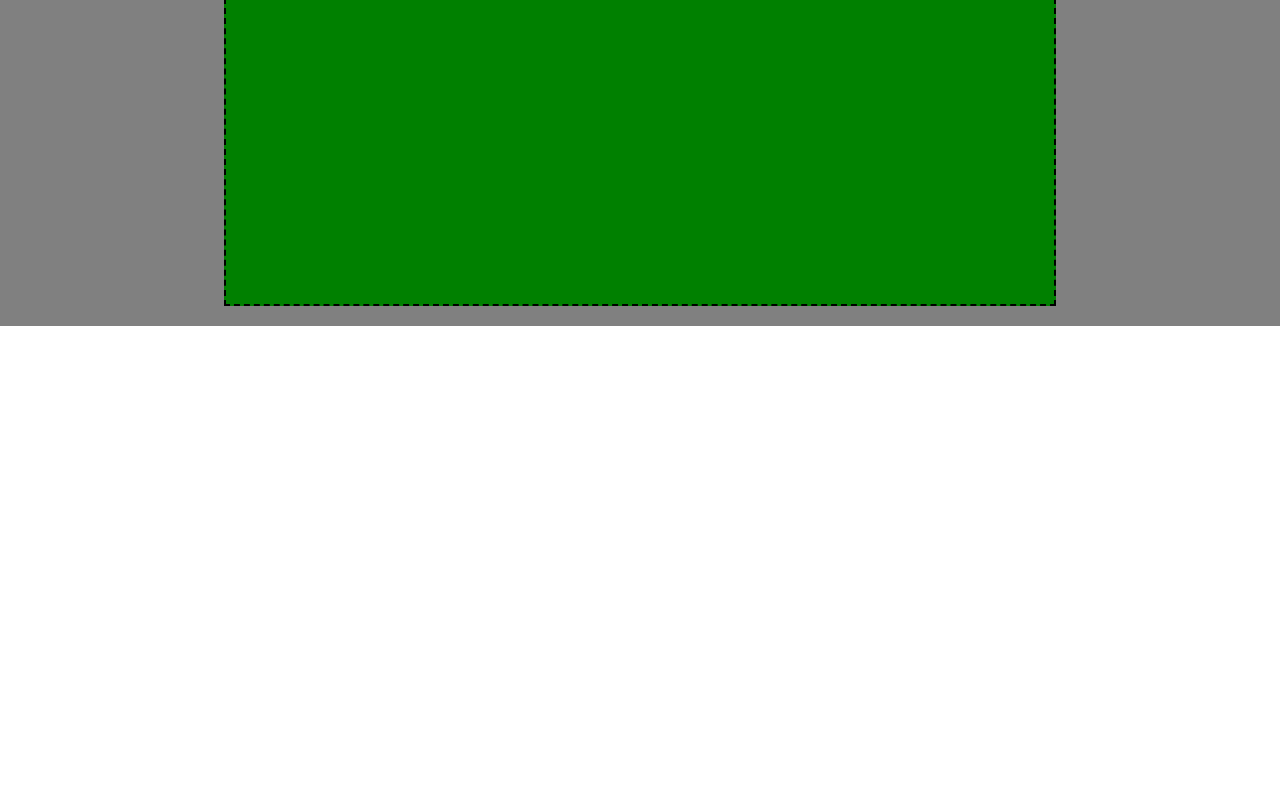
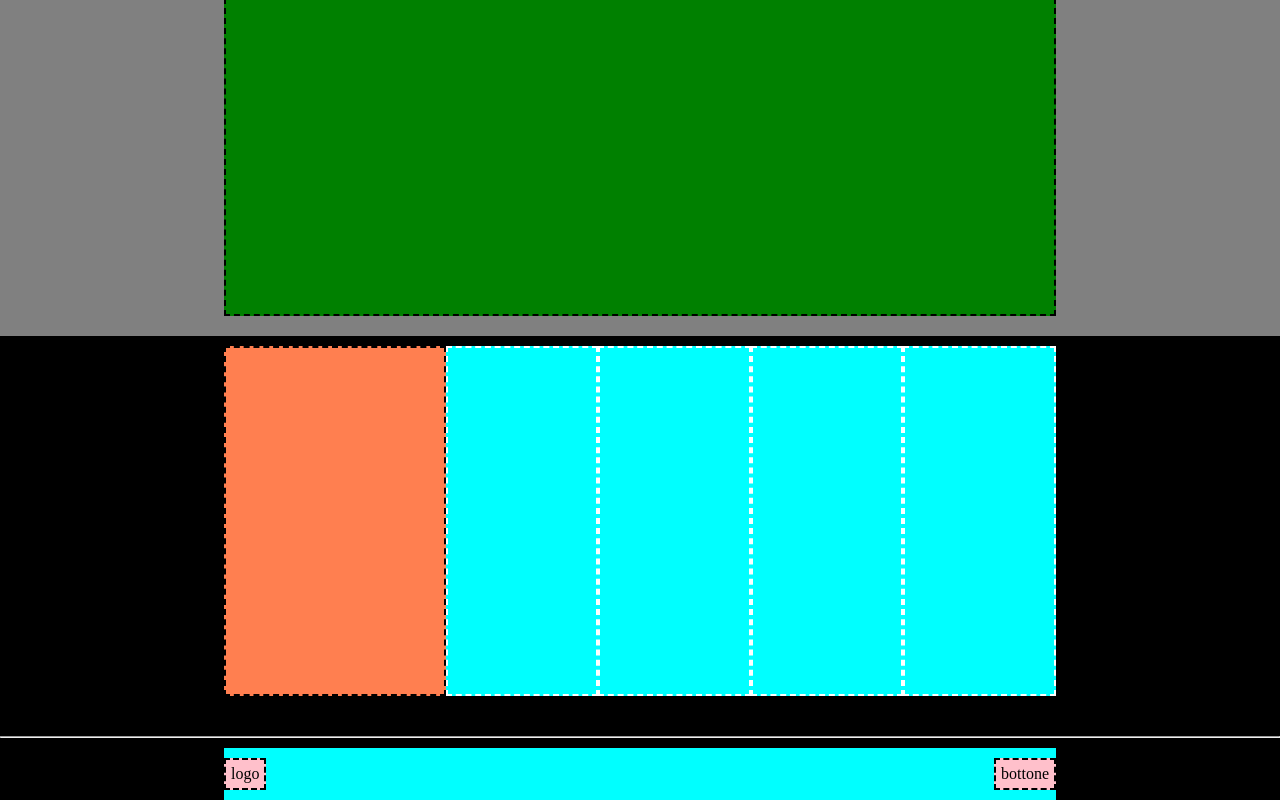
Before and after one commit to DrKillex/htmlcss-struttura-discord, a plain HTML site: page index.html in a window 1280 px wide. Shown: the part 1956-2756 px from the top of the page. Before the commit the page ends 2282 px from the top, so only its background shows below. Drawn offline with Linux system fonts and the light colour scheme.

Commit message:
brutto ma completo

```diff
--- a/css/style.css
+++ b/css/style.css
@@ -26,7 +26,7 @@
 
 .debug .container-banner div {
     background-color: #d43be2;
-    height: 300px;
+
 }
 
 .debug .big-box {
@@ -41,7 +41,7 @@
     background-color: green;
 }
 
-.debug main div.container-section-main {
+.debug main div.container-section-main, .section-footer, .container-banner {
     height: 400px;
 }
 
@@ -51,6 +51,27 @@
 
 .debug main div.bg-main:nth-child(even) {
     background-color: gray;
+}
+
+.debug footer {
+    background-color: black;
+}
+
+.debug .pie-pagina {
+    background-color: aqua;
+}
+
+.debug .pie-pagina > .dashed {
+    background-color: pink;
+}
+
+.debug .col-small {
+    border: 2px dashed white;
+    background-color: aqua;
+}
+
+.debug .col-big {
+    background-color: coral;
 }
 
 /* body */
@@ -89,18 +110,20 @@ header .flex >div {
     width: 20%;
 }
 
-ul.flex li, .flex >div {
-    padding: 10px;
+ul.flex li, header .flex > div, footer .flex > div  {
+    padding: 5px;
 }
 
 .container-banner {
     padding: 40px 0;
 }
 
-.container-banner div {
+header div.container-banner > div.dashed {
     width: 50%;
     margin: 0 auto;
 }
+
+
 
 /* main */
 
@@ -120,3 +143,28 @@ ul.flex li, .flex >div {
 .small-box {
     width: 30%;
 }
+
+/* footer */
+
+.pie-pagina, .section-footer {
+    width: 65%;
+    margin: 0 auto;
+}
+
+.pie-pagina {
+    justify-content: space-between;
+    padding: 10px 0;
+    margin-top: 10px;
+}
+
+.section-footer {
+    padding: 10px 0 40px 0;
+}
+
+.col-small {
+    flex-grow: 1;
+}
+
+.col-big {
+    flex-grow: 1.5;
+}
--- a/index.html
+++ b/index.html
@@ -27,7 +27,7 @@
         </div>
         <!-- /nav -->
         <!-- banner -->
-        <div class="container-banner">
+        <div class="container-banner flex">
             <div class="dashed"></div>
         </div>
         <!-- /banner -->
@@ -59,7 +59,20 @@
     </main>
     <!-- /main -->
     <!-- footer -->
-    <footer></footer>
+    <footer>
+        <div class="flex section-footer">
+            <div class="col-big dashed"></div>
+            <div class="col-small"></div>
+            <div class="col-small"></div>
+            <div class="col-small"></div>
+            <div class="col-small"></div>
+        </div>
+        <hr>
+        <div class="flex pie-pagina">
+            <div class="dashed">logo</div>
+            <div class="dashed">bottone</div>
+        </div>
+    </footer>
     <!-- /footer -->
 </body>
 </html>
```
